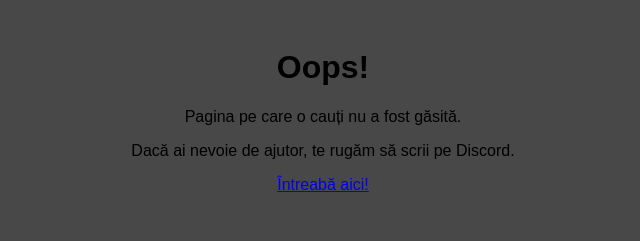
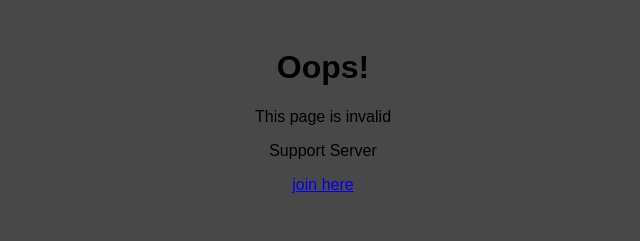
Before and after one commit to alqsdeuss/api-src, a plain HTML site: page 404.html in a window 1280 px wide. Shown: the whole page, without its empty margins (317-957 px from the left). Drawn offline with Linux system fonts and the light colour scheme; files that its build step writes are made by us from their sources.

Commit message:
Update 404.html

```diff
--- a/404.html
+++ b/404.html
@@ -1,17 +1,16 @@
 <!DOCTYPE html>
-<html lang="ro">
 <head>
     <meta charset="UTF-8">
     <meta name="viewport" content="width=device-width, initial-scale=1.0">
-    <title>404 - Pagina Nu a Fost Găsită</title>
+    <title>404</title>
     <link rel="stylesheet" href="/static/style.css">
 </head>
 <body>
     <div class="container">
         <h1>Oops!</h1>
-        <p>Pagina pe care o cauți nu a fost găsită.</p>
-        <p>Dacă ai nevoie de ajutor, te rugăm să scrii pe Discord.</p>
-        <p><a href="https://discord.gg/" target="_blank">Întreabă aici!</a></p>
+        <p>This page is invalid</p>
+        <p>Support Server</p>
+        <p><a href="https://discord.gg/56E33kEUZr" target="_blank">join here</a></p>
     </div>
 </body>
 </html>
```
